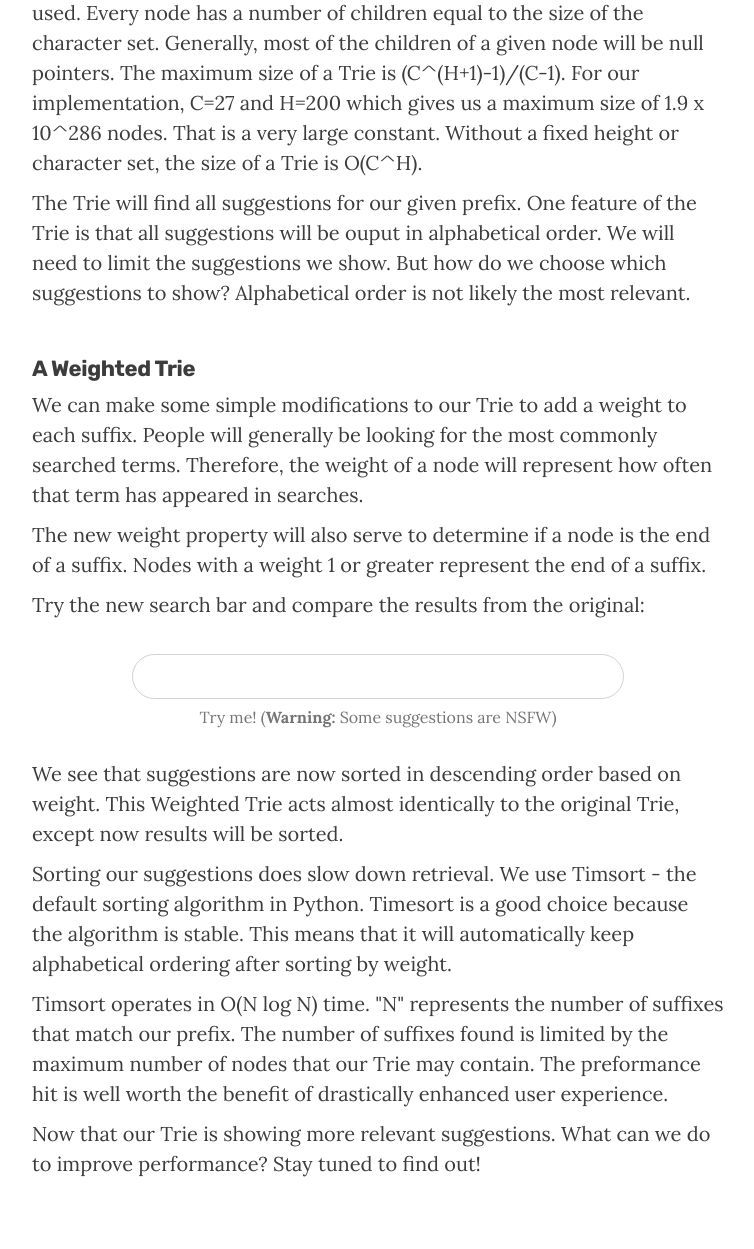
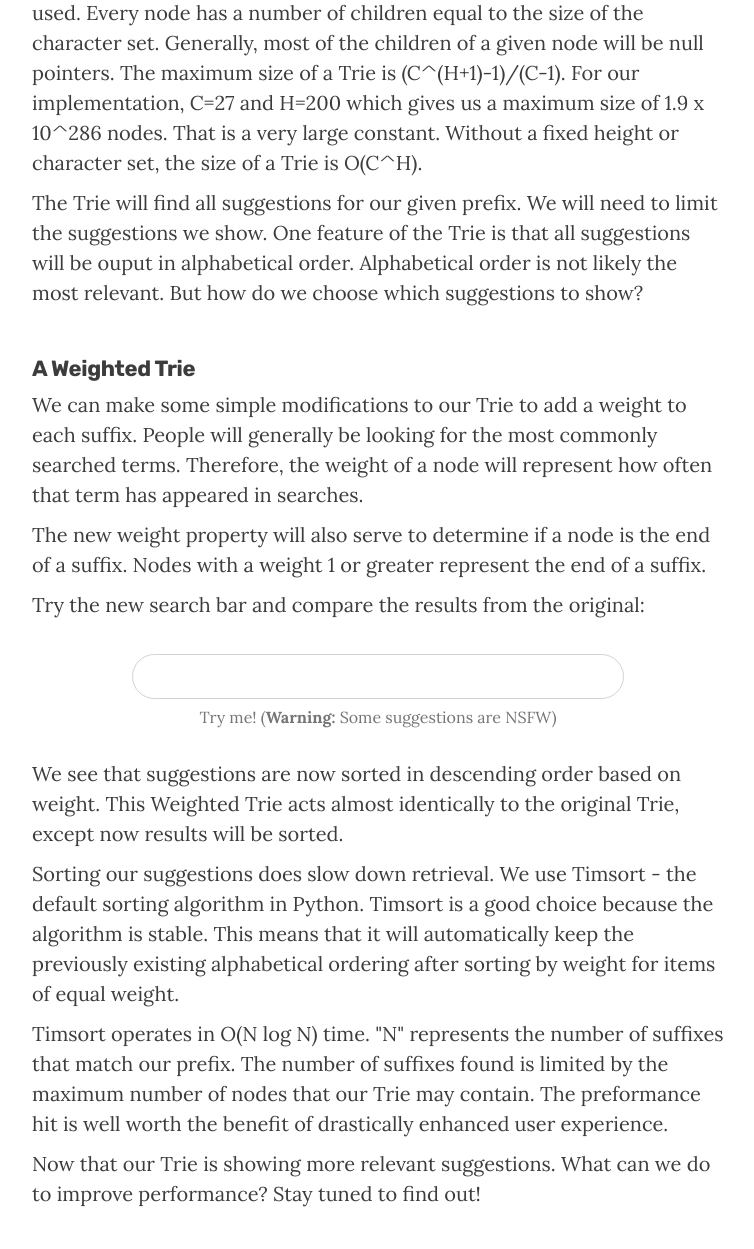
Before and after one commit to mrhaffner/trie, a Flask app: page / in a window 1280 px wide. Shown: the part 2175-3424 px from the top of the page, without its empty margins (262-1016 px from the left). Before the commit the page ends 3352 px from the top, so only its background shows below. Run offline with Flask 2, Linux system fonts and the light colour scheme; parts of the project's set-up code (start-up, migrations or seed data) failed here and were passed over.

Commit message:
fixed typos/wording

```diff
--- a/app/templates/index.html
+++ b/app/templates/index.html
@@ -147,11 +147,11 @@
           height or character set, the size of a Trie is O(C^H).
         </p>
         <p>
-          The Trie will find all suggestions for our given prefix. One feature
-          of the Trie is that all suggestions will be ouput in alphabetical
-          order. We will need to limit the suggestions we show. But how do we
-          choose which suggestions to show? Alphabetical order is not likely the
-          most relevant.
+          The Trie will find all suggestions for our given prefix. We will need
+          to limit the suggestions we show. One feature of the Trie is that all
+          suggestions will be ouput in alphabetical order. Alphabetical order is
+          not likely the most relevant. But how do we choose which suggestions
+          to show?
         </p>
       </section>
       <section>
@@ -200,9 +200,10 @@
         </p>
         <p>
           Sorting our suggestions does slow down retrieval. We use Timsort - the
-          default sorting algorithm in Python. Timesort is a good choice because
+          default sorting algorithm in Python. Timsort is a good choice because
           the algorithm is stable. This means that it will automatically keep
-          alphabetical ordering after sorting by weight.
+          the previously existing alphabetical ordering after sorting by weight
+          for items of equal weight.
         </p>
         <p>
           Timsort operates in O(N log N) time. "N" represents the number of
--- a/trie/abstract_trie.py
+++ b/trie/abstract_trie.py
@@ -3,7 +3,7 @@ from typing import List
 
 
 class AbstractTrie(ABC):
-    """An abstract Trie (Preix Tree)"""
+    """An abstract Trie (Prreix Tree)"""
 
     @abstractmethod
     def insert(self, suffix: str) -> bool:
```
Also changed, not shown: README.md.
